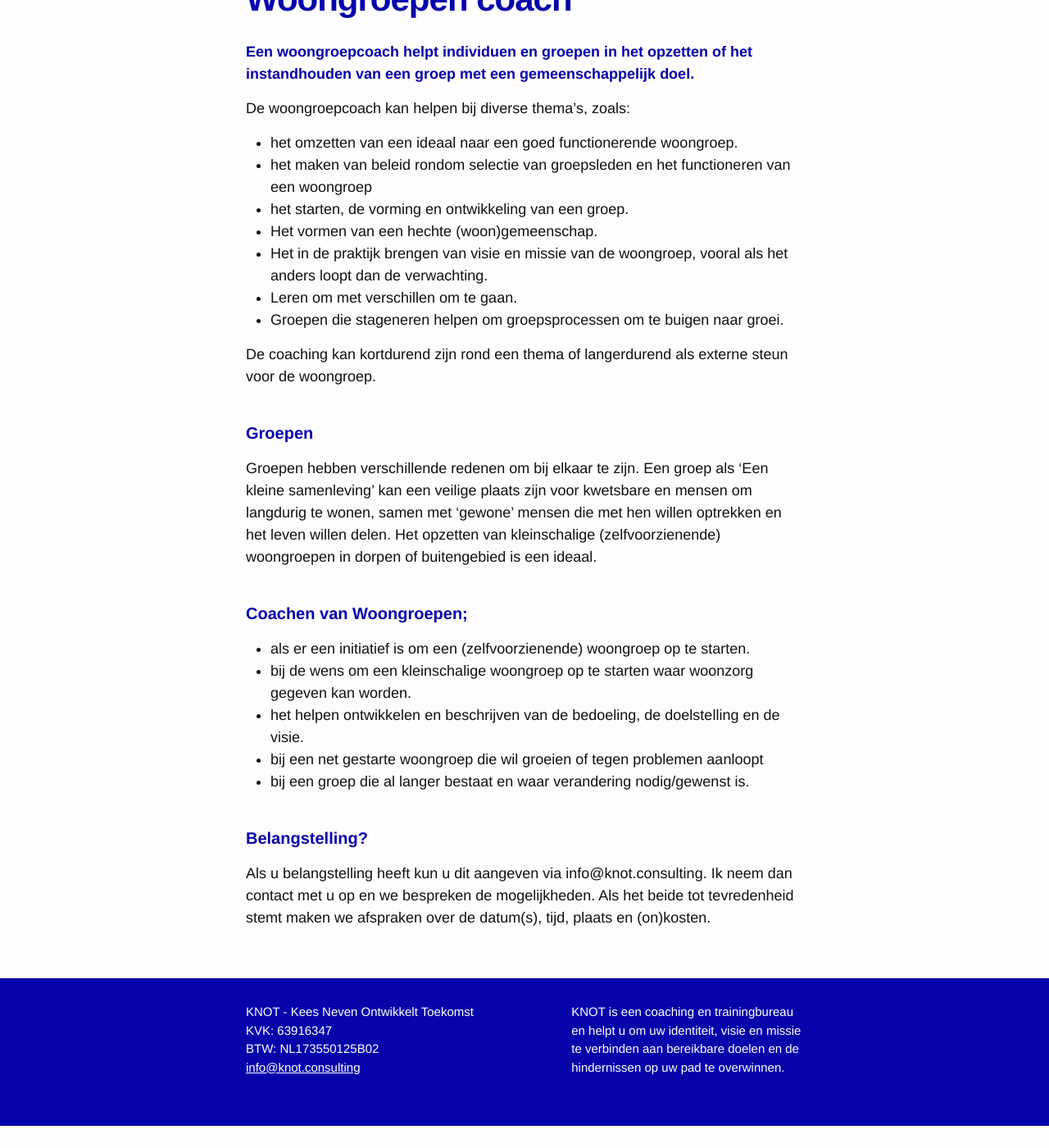
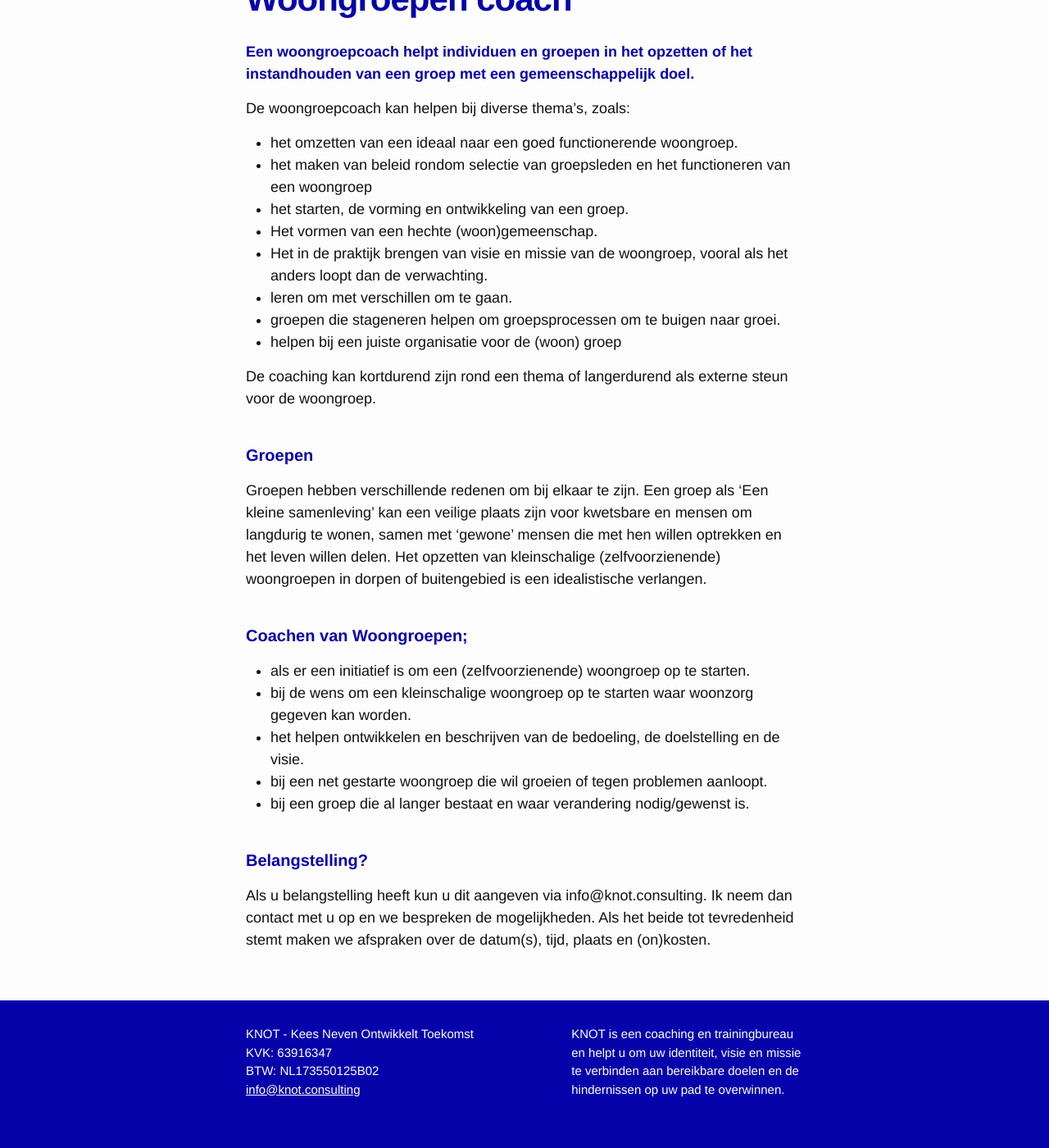
Before and after one commit to keesneven/keesneven.github.io, a Jekyll site: the page built from d_woongroepen.md, in a window 1280 px wide and 1400 px high, scrolled down 623 px. Shown: the whole window at 82% size. Built offline with Jekyll 4.4.1, drawn with Linux system fonts in a browser that asks for light colours; nearby versions of some CDN libraries; before the commit the page ends 1996 px from its top, so only the background shows below that.

Commit message:
Update d_woongroepen.md
oke

```diff
--- a/d_woongroepen.md
+++ b/d_woongroepen.md
@@ -17,22 +17,23 @@ De woongroepcoach kan helpen bij diverse thema's, zoals:
 - het starten, de vorming en ontwikkeling van een groep.
 - Het vormen van een hechte (woon)gemeenschap.
 - Het in de praktijk brengen van visie en missie van de woongroep, vooral als het anders loopt dan de verwachting.
-- Leren om met verschillen om te gaan.
-- Groepen die stageneren helpen om groepsprocessen om te buigen naar groei.
+- leren om met verschillen om te gaan.
+- groepen die stageneren helpen om groepsprocessen om te buigen naar groei.
+- helpen bij een juiste organisatie voor de (woon) groep
 
 De coaching kan kortdurend zijn rond een thema of langerdurend als externe steun voor de woongroep.
 
 #### Groepen
 Groepen hebben verschillende redenen om bij elkaar te zijn.
 Een groep als 'Een kleine samenleving' kan een veilige plaats zijn voor kwetsbare en mensen om langdurig te wonen, samen met 'gewone' mensen die met hen willen optrekken en het leven willen delen.
-Het opzetten van kleinschalige (zelfvoorzienende) woongroepen in dorpen of buitengebied is een ideaal.
+Het opzetten van kleinschalige (zelfvoorzienende) woongroepen in dorpen of buitengebied is een idealistische verlangen.
 
 #### Coachen van Woongroepen;
 
 - als er een initiatief is om een (zelfvoorzienende) woongroep op te starten.
 - bij de wens om een kleinschalige woongroep op te starten waar woonzorg gegeven kan worden.
 - het helpen ontwikkelen en beschrijven van de bedoeling, de doelstelling en de visie.
-- bij een net gestarte woongroep die wil groeien of tegen problemen aanloopt
+- bij een net gestarte woongroep die wil groeien of tegen problemen aanloopt.
 - bij een groep die al langer bestaat en waar verandering nodig/gewenst is.
 
 
```
Also changed, not shown: other parts of d_woongroepen.md (+1 -1 lines).
